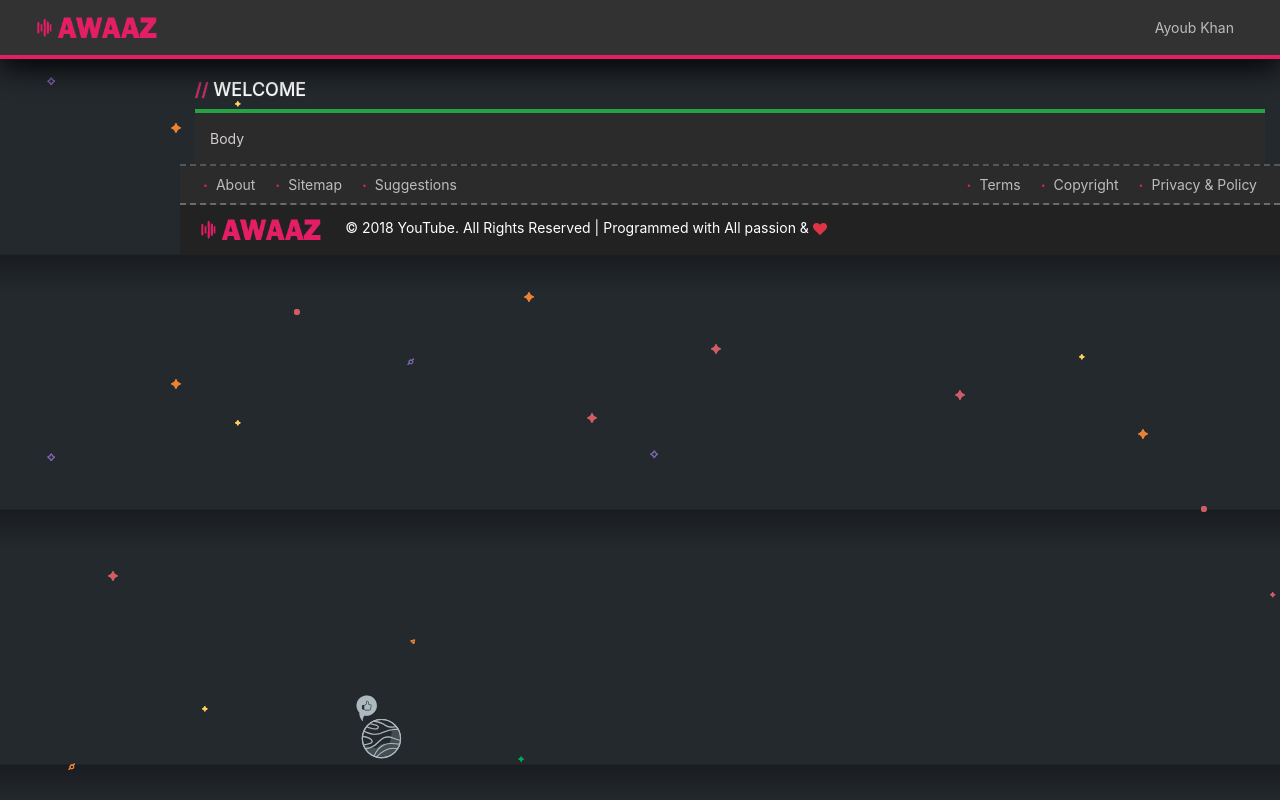
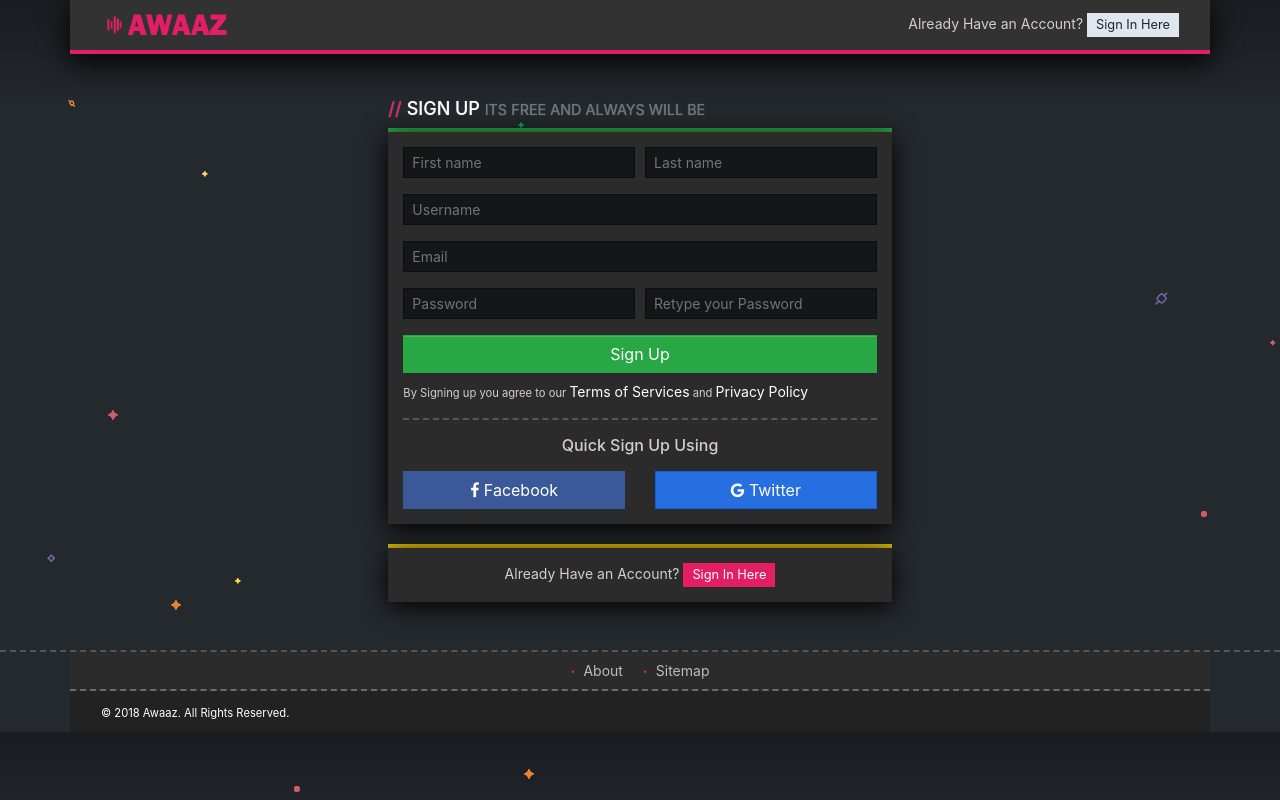
Before and after one commit to hackathon-tech/Video-Website, a plain HTML site: page Signup.html in a window 1280 px wide. Drawn offline with Linux system fonts and the light colour scheme; files whose address does not match are found by name.

Commit message:
Lot has been modified since creation

```diff
--- a/Signup.html
+++ b/Signup.html
@@ -14,7 +14,7 @@
     <!-- Icons Files -->
     <link rel="shortcut icon" type="image/x-icon" href="img/favicon.gif">
     <!-- CSS Files -->
-    <link rel="stylesheet" href="css/bootstrap.min.css">
+    <link rel="stylesheet" href="css/style.css">
     <link rel="stylesheet" href="css/font-awesome.min.css">
     <link rel="stylesheet" href="css/animate.min.css">
     <link rel="stylesheet" href="css/myStyle.css">
@@ -34,7 +34,7 @@
     <!-- HEADER Container Start -->
     <!-- ////////////////////// -->
     <header class="main-header">
-        <div class="container-fluid main-navbar">
+            <div class="container main-navbar">
                 <!-- Row Start -->
                 <div class="row ">
                     <!-- Col Start -->
@@ -51,7 +51,7 @@
                             <div class="collapse navbar-collapse " id="top-main-navbar">
                                <ul class="navbar-nav ml-auto">
                                    <li class="nav-item dropdown">
-                                    <a class="nav-link" href="" data-toggle="dropdown">Ayoub Khan</a>
+                                        Already Have an Account? <a class="btn btn-xs btn-light" href="">Sign In Here</a>
                                     </li>
                                 </ul>
                             </div>
@@ -80,22 +80,92 @@
     <!-- ////////////////////// -->
     <!-- MAIN CONTENT Start           -->
     <!-- ////////////////////// -->
-    <main class="main-content">
+    <main>
 
         <!--  Container Start -->
-        <div class="container-fluid">
+        <div class="container-fluid mt-4 con-sign-up">
             <!-- Row Start -->
             <div class="row justify-content-center">
                 <!-- Col Start -->
-                <div class="col-xl-12 col-lg-12 col-md-12 col-sm-12 col-xs-12 main">
+                <div class="col-xl-5 col-lg-5 col-md-6 col-sm-8 col-xs-12 main">
                     <!-- BLOCK Start -->
                     <div class="block-header">
-                        <h6 class="block-heading">Welcome</h6>
-                        <div class="brdr" style="background: #27A243;"></div>
+                        <h6 class="block-heading">Sign Up <small class="text-muted">Its free and always will be</small></h6>
+                        <div class="brdr" style="background: #28A745;"></div>
                     </div>
                     <div class="block">
                         <div class="block-body">
-                            Body
+                            <form action="">
+                                <div class="form-row">
+                                    <div class="form-group col-md-6">
+                                        <input type="text" class="form-control form-control-sm" id="inputFirstName1" placeholder="First name">
+                                    </div>
+                                    <div class="form-group col-md-6">
+                                        <input type="text" class="form-control form-control-sm" id="inputLastName1" placeholder="Last name">
+                                    </div>
+                                </div>
+                                <div class="form-row">
+                                    <div class="form-group col-md-12">
+                                        <input type="email" class="form-control form-control-sm" id="inputUsername1" placeholder="Username">
+                                    </div>
+                                    <div class="form-group col-md-12">
+                                        <input type="email" class="form-control form-control-sm" id="inputEmail1" placeholder="Email">
+                                    </div>
+                                </div>
+                                <div class="form-row">
+                                    <div class="form-group col-md-6">
+                                        <input type="password" class="form-control form-control-sm" id="inputPassword1" placeholder="Password">
+                                    </div>
+                                    <div class="form-group col-md-6">
+                                        <input type="password" class="form-control form-control-sm" id="inputPassword2" placeholder="Retype your Password">
+                                    </div>
+                                </div>
+                                <div class="row">
+                                    <div class="col-12">
+                                        <button type="submit" class="btn btn-success btn-block">Sign Up</button>
+                                    </div>
+                                </div>
+                                <div class="row mt-2">
+                                    <div class="col-12">
+                                        <small>By Signing up you agree to our <a href="">Terms of Services</a>  and <a href="">Privacy Policy</a>  </small>
+                                    </div>
+                                </div>
+                            </form>
+                            <div class="border-line my-3"></div>
+                            <h6 class="text-center mb-3">Quick Sign Up Using</h6>
+                            <div class="row mt-2">
+                                <div class="col-6">
+                                    <button class="btn btn-facebook btn-block" href="">
+                                        <span class="fa fa-facebook"></span>
+                                        Facebook
+                                    </button>
+                                </div>
+                                <div class="col-6">
+                                    <button href="" class="btn btn-google btn-block">
+                                            <span class="fa fa-google icon"></span>
+                                        Twitter
+                                    </button>
+                                </div>
+                            </div>
+                        </div>
+                    </div>
+                    <!-- BLOCK End -->
+
+                </div>
+                <!-- Col End -->
+            </div>
+             <!-- Row End -->
+             <!-- Row Start -->
+            <div class="row justify-content-center">
+                    <!-- Col Start -->
+                    <div class="col-xl-5 col-lg-5 col-md-6 col-sm-8 col-xs-12 main">
+                        <!-- BLOCK Start -->
+                        <div class="block-header">
+                           <div class="brdr" style="background: #DDBB0B;"></div>
+                        </div>
+                        <div class="block">
+                            <div class="block-body text-center">
+                                Already Have an Account? <a class="btn btn-xs btn-primary" href="">Sign In Here</a>
                             </div>
                         </div>
                         <!-- BLOCK End -->
@@ -113,23 +183,17 @@
         <!-- ////////////////////// -->
         <!-- FOOTER Start           -->
         <!-- ////////////////////// -->
-        <footer class="page-footer">
+        <footer class="page-footer mt-5">
             <div class="border-line"></div>
-            <div class="container-fluid ft-mdl">
+            <div class="container ft-mdl">
                 <!-- Row Start -->
                 <div class="row justify-content-center">
                     <!-- Col Start -->
                     <div class="col-xl-12 col-lg-12 col-md-12 col-sm-12 col-xs-12">
-                        <div class="d-flex  d-flex justify-content-between">
+                        <div class="d-flex justify-content-center">
                             <ul class="footer-links">
                                 <li><a href="">About</a></li>
                                 <li><a href="">Sitemap</a></li>
-                                <li><a href="">Suggestions</a></li>
-                            </ul>
-                            <ul class="footer-links">
-                                <li><a href="">Terms</a></li>
-                                <li><a href="">Copyright</a></li>
-                                <li><a href="">Privacy &amp; Policy</a></li>
                             </ul>
                         </div>
                     </div>
@@ -137,16 +201,14 @@
             </div>
 
                 <!-- FOOTER Bottom Start -->
-            <div class="container-fluid ft-btm">
+            <div class="container ft-btm">
                 <!-- Row Start -->
                 <div class="row justify-content-center">
                     <!-- Col Start -->
                     <div class="col-xl-12 col-lg-12 col-md-12 col-sm-12 col-xs-12">
-                        <d class="flex">
-                            <img class="img-fluid logo" src="img/logo.png">
+                        <d class="flex ">
                             <p class="text-center copyright-text d-inline-flex pl-3">
-                                © 2018 YouTube. All Rights Reserved | Programmed with All passion &amp;
-                                <i class="fa fa-heart love"></i>
+                                <small>© 2018 Awaaz. All Rights Reserved.
                             </p>
                         </d>
                         <!-- Col End -->
```
Lines whose indentation alone changed are shown as unchanged.
